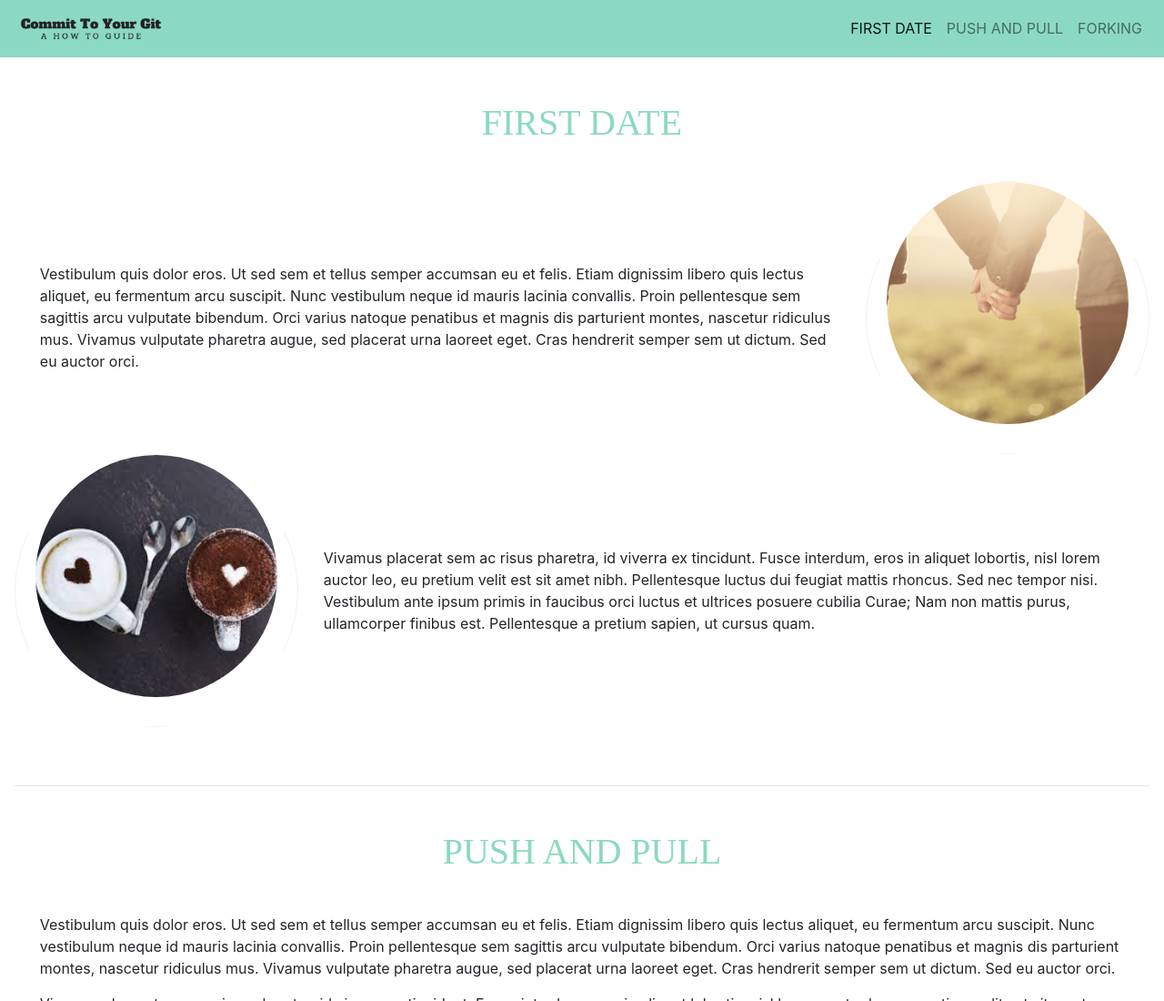
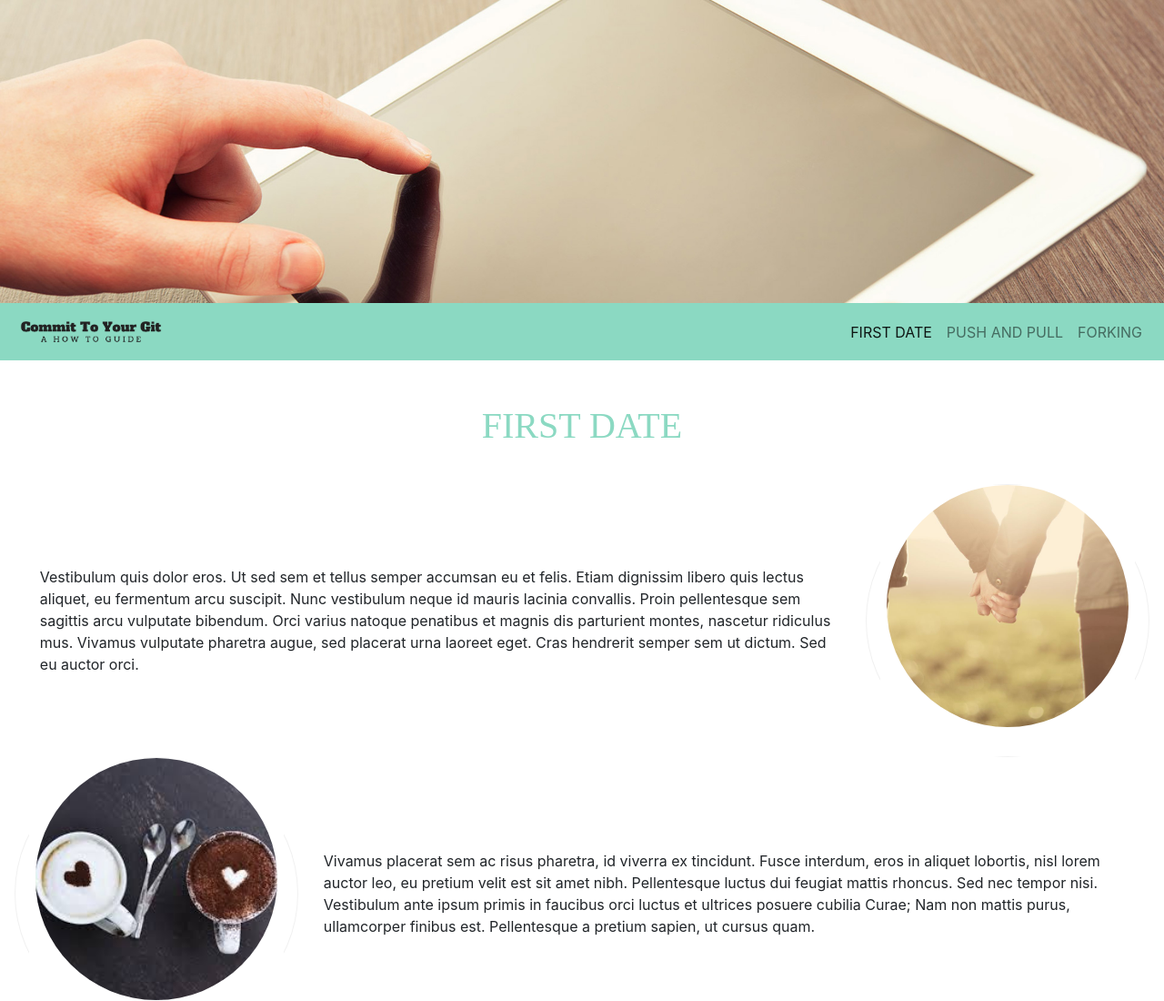
Before and after one commit to R-George/group_project, a plain HTML site: page about.html in a window 1280 px wide. Shown: the top 1100 px of the page at 91% size. Drawn offline with nearby package versions, Linux system fonts and the light colour scheme.

Commit message:
Javascript corrections and adding a banner photo
Editing Javascript code for the fixed header.
Added a banner photo at the top of about.html.

```diff
--- a/about.html
+++ b/about.html
@@ -17,8 +17,13 @@
 </head>
 
 <body>
+
+  <div>
+    <img src="banner_image.jpg" alt="Finger on screen banner photo" width=100%>
+  </div>
+
   <!-- Nav Starts -->
-  <nav class="navbar navbar-expand-lg navbar-light" id="myHeader">
+  <nav class="navbar navbar-expand-lg navbar-light" id="Navbar">
     <a class="navbar-brand" href="index.html"><img src="logo.png"></a>
     <button class="navbar-toggler" type="button" data-toggle="collapse" data-target="#navbarNavAltMarkup" aria-controls="navbarNavAltMarkup" aria-expanded="false" aria-label="Toggle navigation">
       <span class="navbar-toggler-icon"></span>
@@ -109,20 +114,23 @@
   <script src="https://cdnjs.cloudflare.com/ajax/libs/popper.js/1.14.7/umd/popper.min.js" integrity="sha384-UO2eT0CpHqdSJQ6hJty5KVphtPhzWj9WO1clHTMGa3JDZwrnQq4sF86dIHNDz0W1" crossorigin="anonymous"></script>
   <script src="https://stackpath.bootstrapcdn.com/bootstrap/4.3.1/js/bootstrap.min.js" integrity="sha384-JjSmVgyd0p3pXB1rRibZUAYoIIy6OrQ6VrjIEaFf/nJGzIxFDsf4x0xIM+B07jRM" crossorigin="anonymous"></script>
 
+  <!-- JavaScript for fixed navbar -->
   <script>
-    window.onscroll = function() {myFunction()};
 
-      var navbar = document.getElementById("myHeader");
-      var sticky = navbar.offsetTop;
+      var navbar = document.getElementById("Navbar");
+      var navbarY = navbar.offsetTop;
 
-      function myFunction() {
-          if (window.pageYOffset > sticky) {
+      function scrollFunction() {
+          if (window.pageYOffset > navbarY) {
             navbar.classList.add("sticky");
           } else {
             navbar.classList.remove("sticky");
           }
-        }
-    </script>
+      }
+
+      window.onscroll = scrollFunction;
+
+  </script>
 
 </body>
 </html>
```
Also changed, not shown: banner_image.jpg (added).
